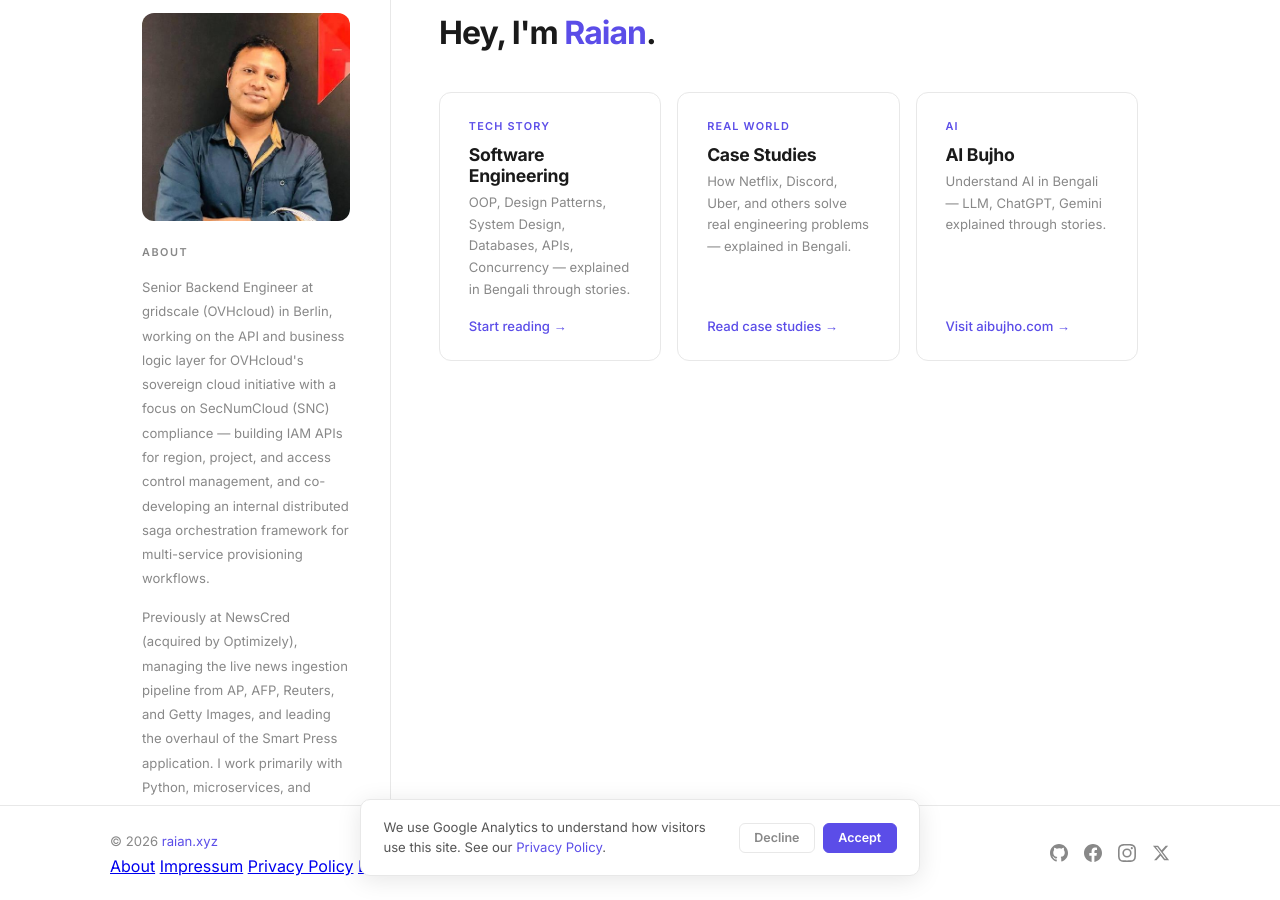
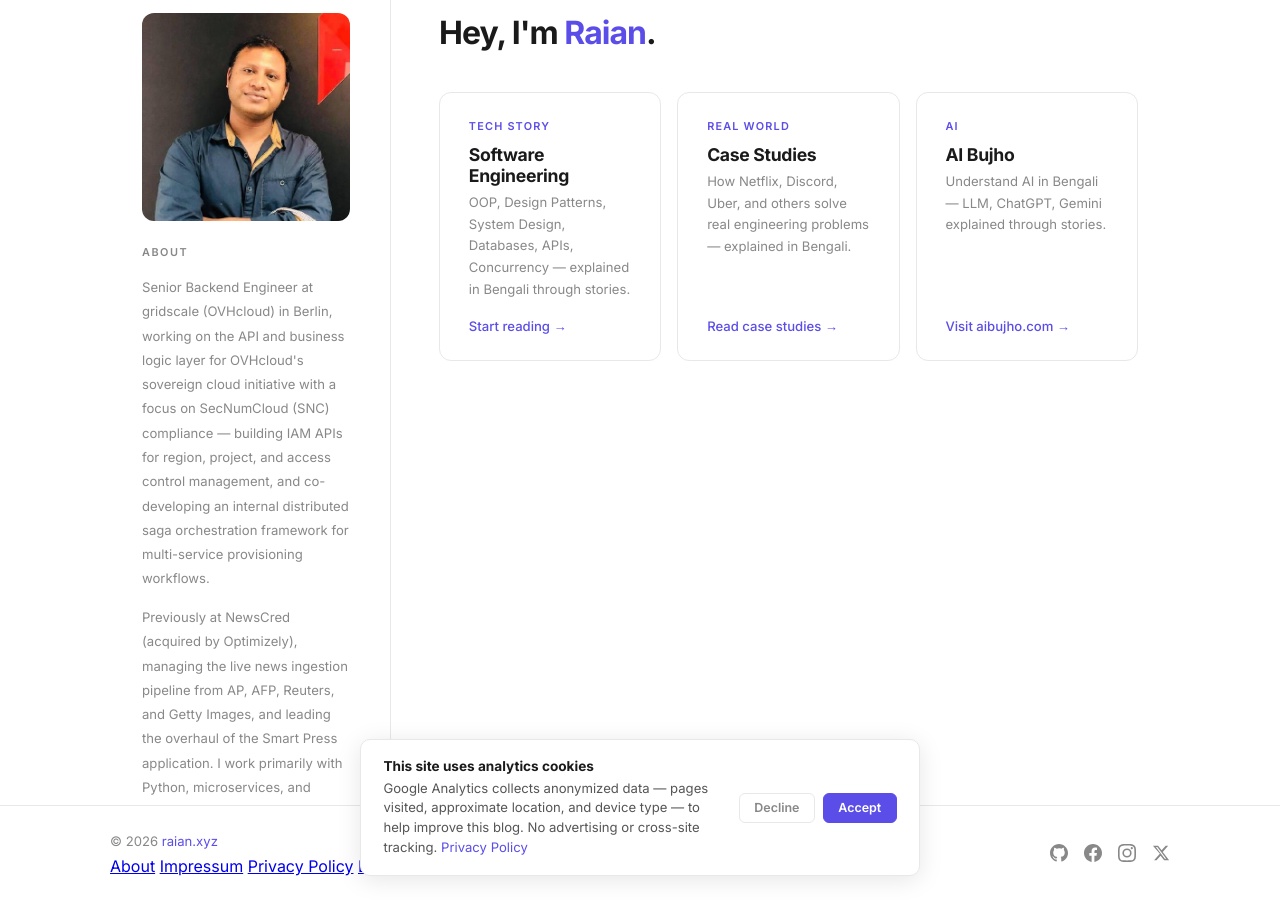
Before and after one commit to raianul/raianul.github.io, a Jekyll site: the page built from index.html, in a window 1280 px wide and 900 px high, scrolled down 95 px. Built offline with Jekyll 4.4.1, drawn with Linux system fonts in a browser that asks for light colours.

Commit message:
Make cookie consent banner text more explicit
Names the tool (Google Analytics), lists what is collected (pages,
location, device type), and clarifies no ad/cross-site tracking.

Co-Authored-By: Claude Sonnet 4.6 <noreply@anthropic.com>

```diff
--- a/_includes/cookie-consent.html
+++ b/_includes/cookie-consent.html
@@ -62,7 +62,10 @@
 </style>
 
 <div id="cookie-banner" style="display:none">
-  <p>We use Google Analytics to understand how visitors use this site. See our <a href="/privacy/">Privacy Policy</a>.</p>
+  <div>
+    <strong style="font-size:0.85rem;color:#1a1a1a;display:block;margin-bottom:0.3rem;">This site uses analytics cookies</strong>
+    <p>Google Analytics collects anonymized data — pages visited, approximate location, and device type — to help improve this blog. No advertising or cross-site tracking. <a href="/privacy/">Privacy Policy</a></p>
+  </div>
   <div class="cookie-actions">
     <button class="cookie-btn" id="cookie-decline">Decline</button>
     <button class="cookie-btn" id="cookie-accept">Accept</button>
```
